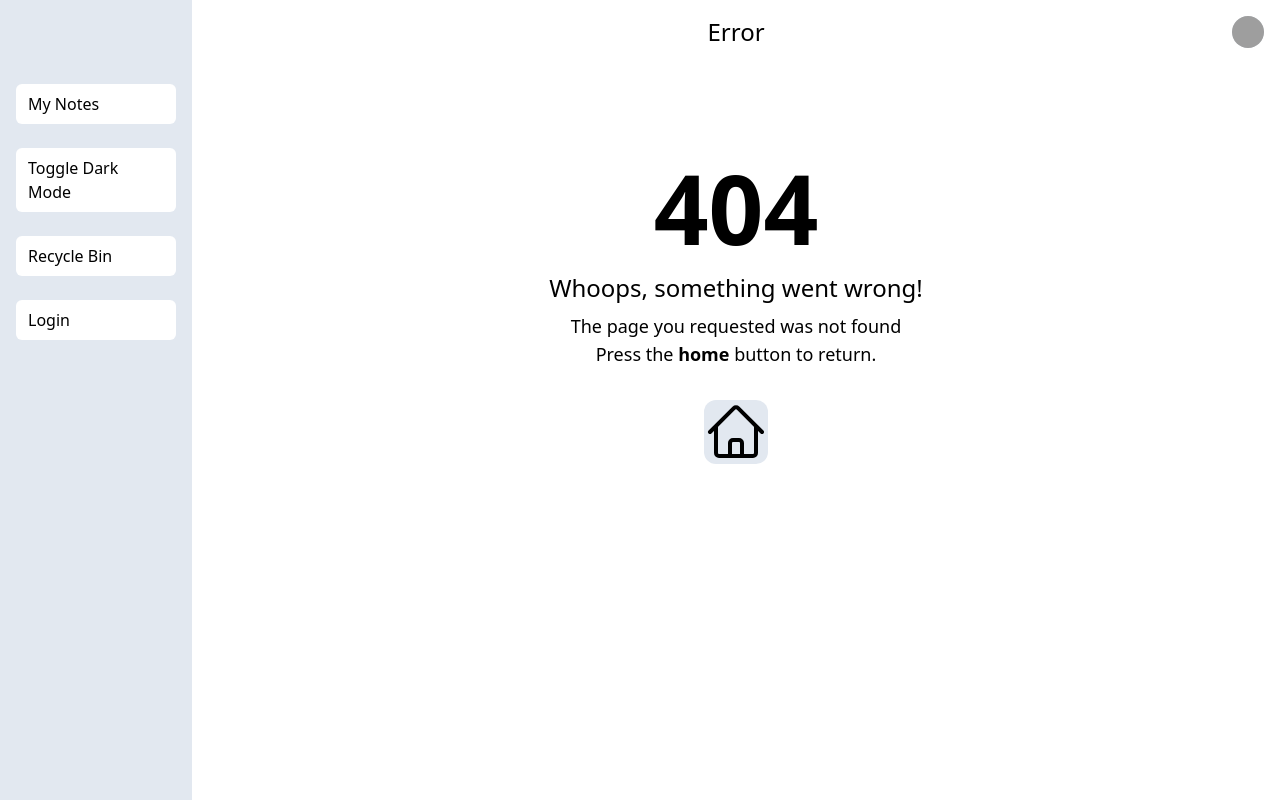
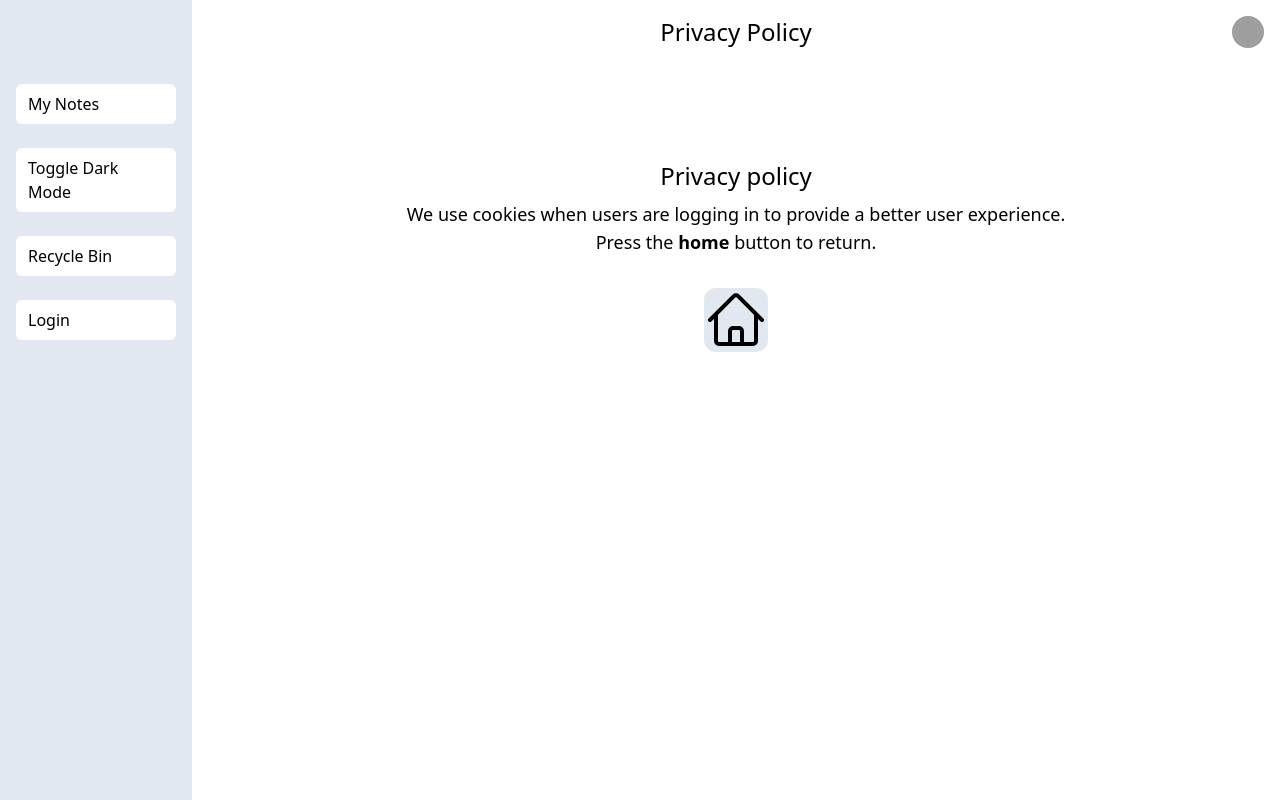
Before and after one commit to Olivoz/Notes-Wood-Ridge, a Vue app in the folder app/: page /policy in a window 1280 px wide. Before the commit this address had no page. Built offline with nearby package versions, Linux system fonts and the light colour scheme; grey boxes are pictures that could not be loaded.

Commit message:
added a privacy policy

```diff
--- a/app/src/components/CookiesModal.vue
+++ b/app/src/components/CookiesModal.vue
@@ -17,9 +17,12 @@
         >We use cookies to provide a better user experience.</span
       >
       <div class="flex items-center justify-between">
-        <a class="text-xs mr-1 text-slate-800 hover:text-gray-500" href="*"
-          >Privacy Policy</a
+        <button
+          class="text-xs mr-1 text-slate-800 hover:text-gray-500"
+          @click="this.$router.push({ path: '/policy' })"
         >
+          Privacy Policy
+        </button>
         <div class="w-1/2">
           <button
             type="button"
--- a/app/src/router/index.js
+++ b/app/src/router/index.js
@@ -42,6 +42,11 @@ const router = createRouter({
       name: "Register",
       component: () => import("../views/RegisterView.vue"),
     },
+    {
+      path: "/policy",
+      name: "Privacy Policy",
+      component: () => import("../views/PrivacyPolicyView.vue"),
+    },
   ],
 });
 
--- a/app/src/views/LoginView.vue
+++ b/app/src/views/LoginView.vue
@@ -80,13 +80,12 @@ export default {
           </a>
         </div>
         <p class="inline-block align-baseline text-sm">Dont have an account?</p>
-        <a
+        <button
           class="inline-block align-baseline font-bold text-sm hover:text-slate-500 mt-6 mx-2"
-          href="#"
           @click="$router.push({ path: '/register' })"
         >
           Register here.
-        </a>
+        </button>
       </form>
     </div>
   </div>
--- /dev/null
+++ b/app/src/views/PrivacyPolicyView.vue
@@ -0,0 +1,20 @@
+<script setup>
+import { Bars3Icon, HomeIcon } from "@heroicons/vue/24/outline";
+</script>
+
+<template>
+  <div class="text-center mt-24 dark:text-white dark:bg-black">
+    <h1 class="semibold text-2xl mt-4">Privacy policy</h1>
+    <p class="semibold text-lg mt-2">
+      We use cookies when users are logging in to provide a better user
+      experience.
+    </p>
+    <p class="semibold text-lg">Press the <b>home</b> button to return.</p>
+    <button
+      class="mt-8 rounded-xl bg-slate-200 w-16 hover:bg-slate-300 text-black dark:text-white hover:dark:bg-zinc-500 dark:bg-zinc-700"
+      @click="this.$router.push({ path: '/' })"
+    >
+      <HomeIcon></HomeIcon>
+    </button>
+  </div>
+</template>
```
